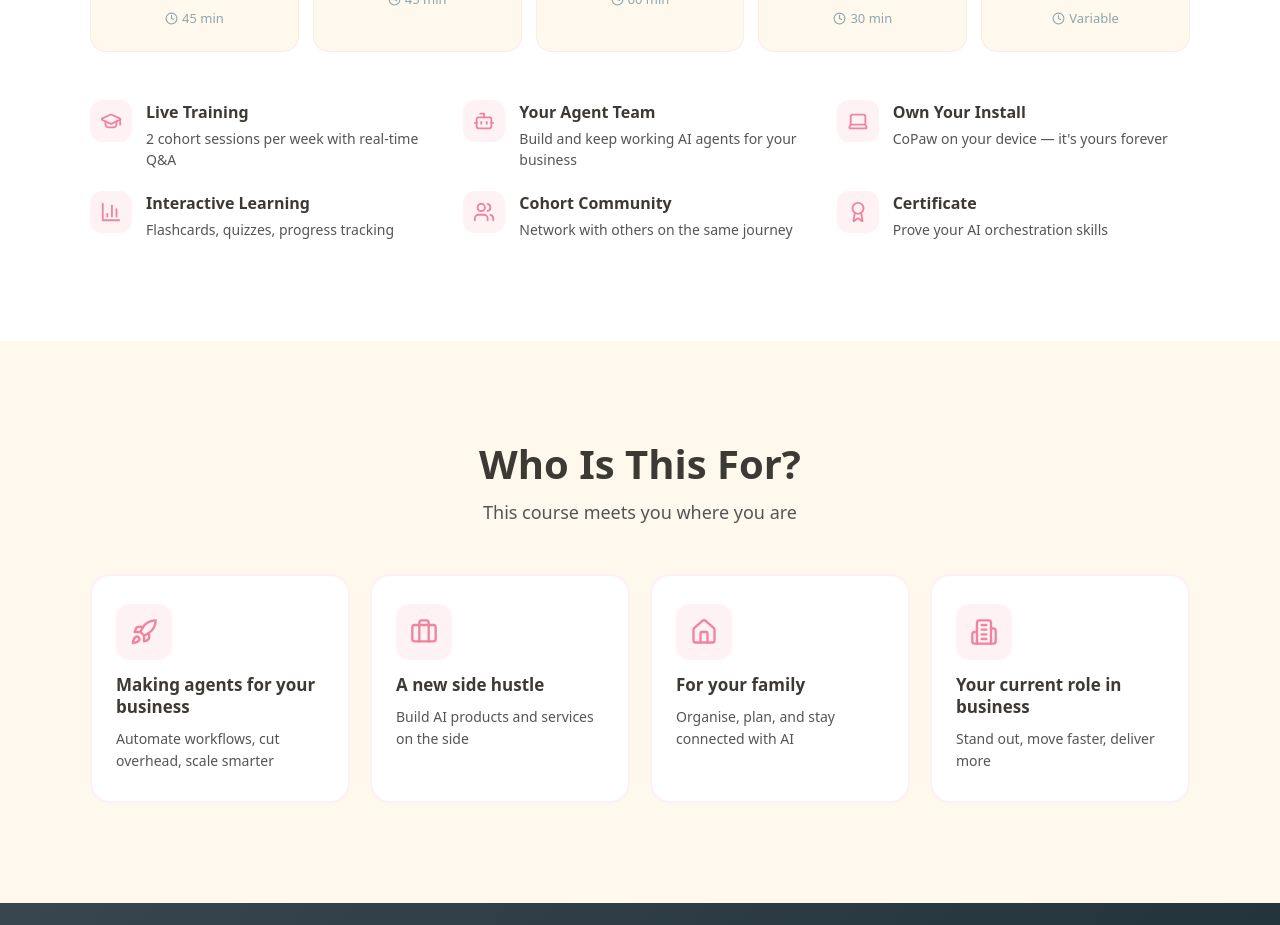
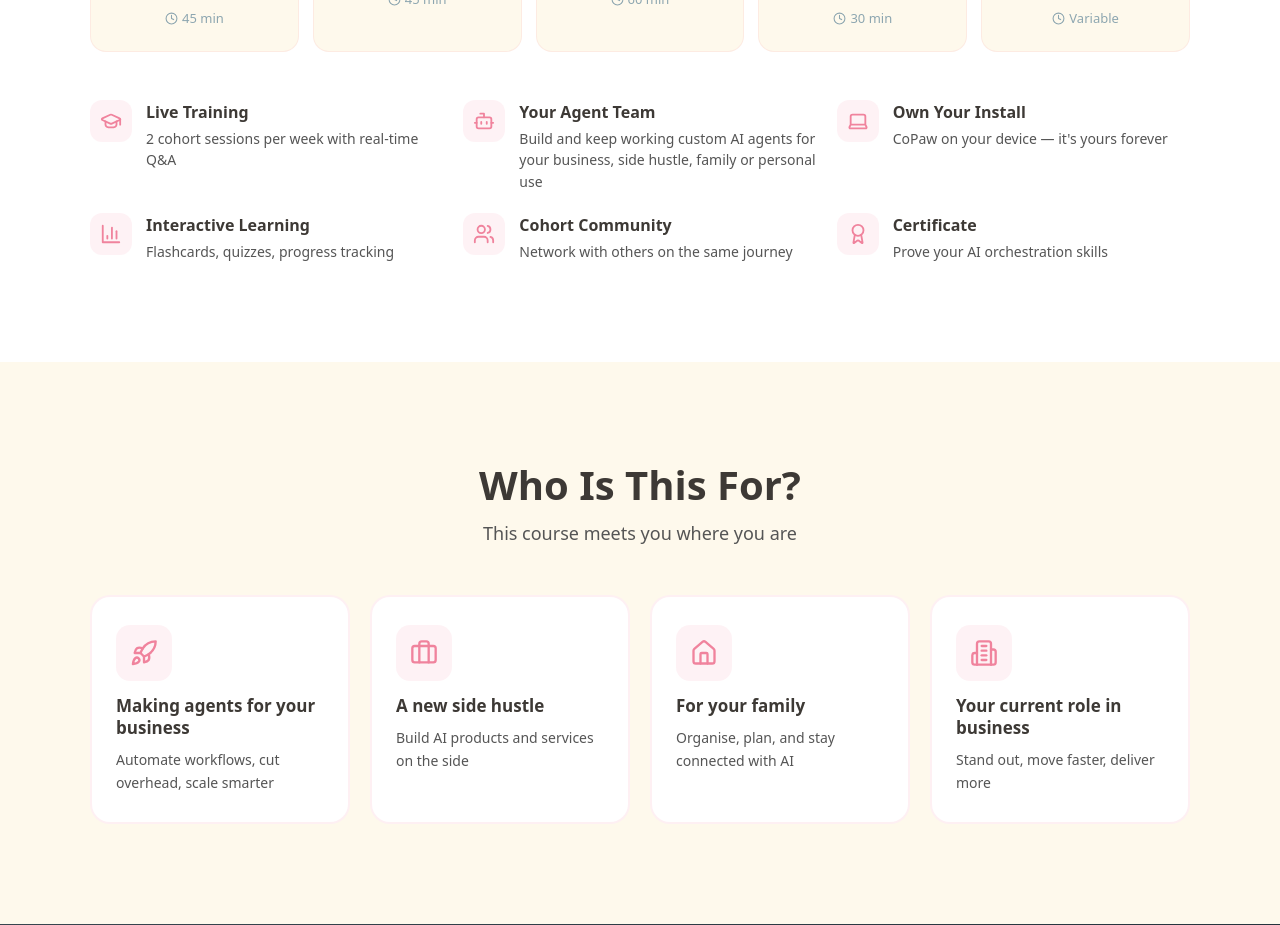
Before and after one commit to boktoday/ai-agent-upskill-sales, a React (Vite) app: page / in a window 1280 px wide. Shown: the part 1380-2305 px from the top of the page. Built offline with nearby package versions, Linux system fonts and the light colour scheme.

Commit message:
Update feature description: Expand AI agent use cases to include side hustle, family and personal use

```diff
--- a/src/App.tsx
+++ b/src/App.tsx
@@ -53,7 +53,7 @@ function App() {
 
   const features = [
     { icon: GraduationCap, title: 'Live Training', desc: '2 cohort sessions per week with real-time Q&A' },
-    { icon: Bot, title: 'Your Agent Team', desc: 'Build and keep working AI agents for your business' },
+    { icon: Bot, title: 'Your Agent Team', desc: 'Build and keep working custom AI agents for your business, side hustle, family or personal use' },
     { icon: Laptop, title: 'Own Your Install', desc: "CoPaw on your device — it's yours forever" },
     { icon: BarChart3, title: 'Interactive Learning', desc: 'Flashcards, quizzes, progress tracking' },
     { icon: Users, title: 'Cohort Community', desc: 'Network with others on the same journey' },
```
